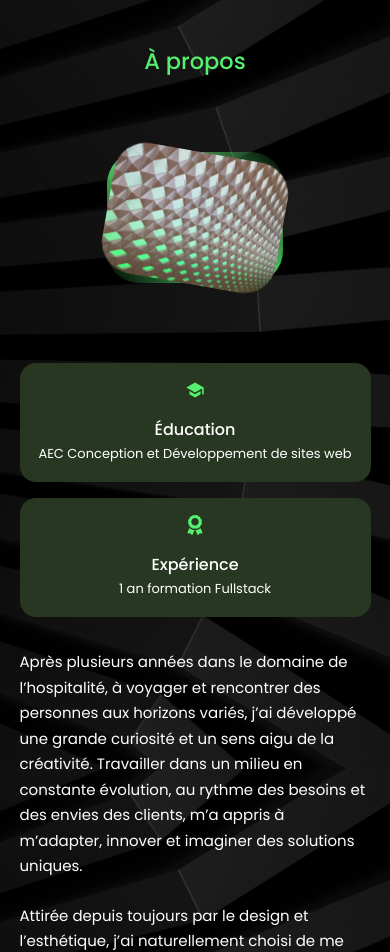
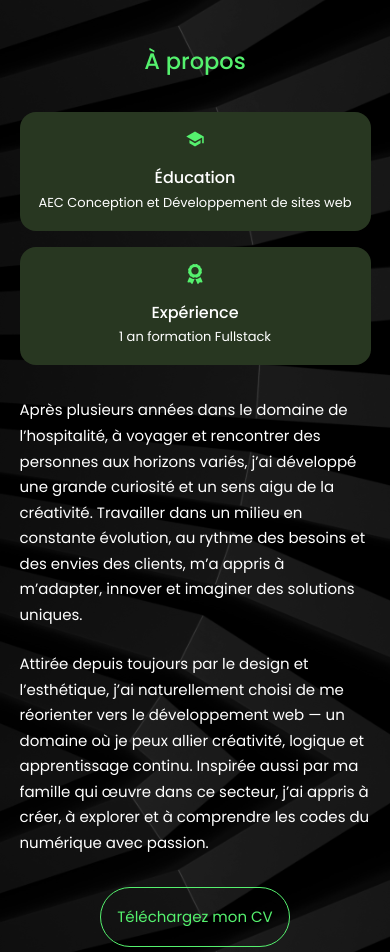
Before and after one commit to agnes31/portfolio-AS, a React (Create React App) app: page / in a window 390 px wide. Shown: the part 920-1872 px from the top of the page. Built offline with nearby package versions, Linux system fonts and the light colour scheme.

Commit message:
image en attente

```diff
--- a/src/components/about/About.jsx
+++ b/src/components/about/About.jsx
@@ -1,6 +1,6 @@
 import React from 'react'
 import './about.css'
-import ME from '../../assets/1.jpg'
+// import ME from '../../assets/1.jpg'
 import { FaAward } from 'react-icons/fa'
 import { IoMdSchool } from 'react-icons/io'
 import CV from '../../assets/AS_CV_portfolio.pdf'
@@ -10,11 +10,11 @@ const About = () => {
         <section id='about'>
             <h2>À propos</h2>
             <div className="container about__container">
-                <div className="about__me">
+                {/* <div className="about__me">
                     <div className="about__me-image">
                         <img src={ME} alt="Section A propos" />
                     </div>
-                </div>
+                </div> */}
                 <div className="about__content">
                     <div className="about__cards">
                     <article className='about__card'>
--- a/src/index.css
+++ b/src/index.css
@@ -194,9 +194,9 @@ img {
     section > h2 {
         margin-bottom: 2rem;
     }
-    img {
+    /* img {
         max-width: 100%;
         height: auto;
         object-fit: cover;
-    }
+    } */
 }
```
